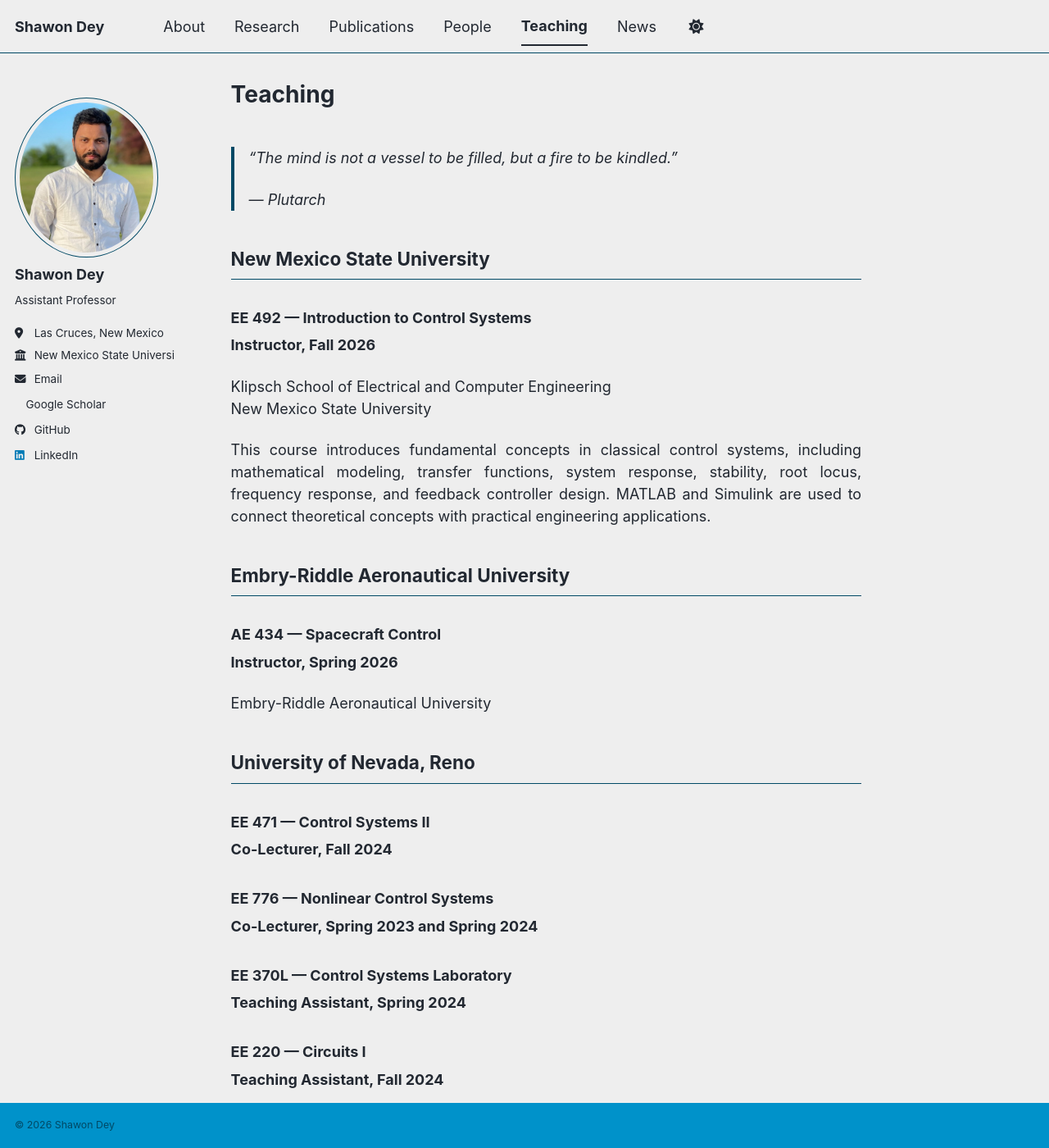
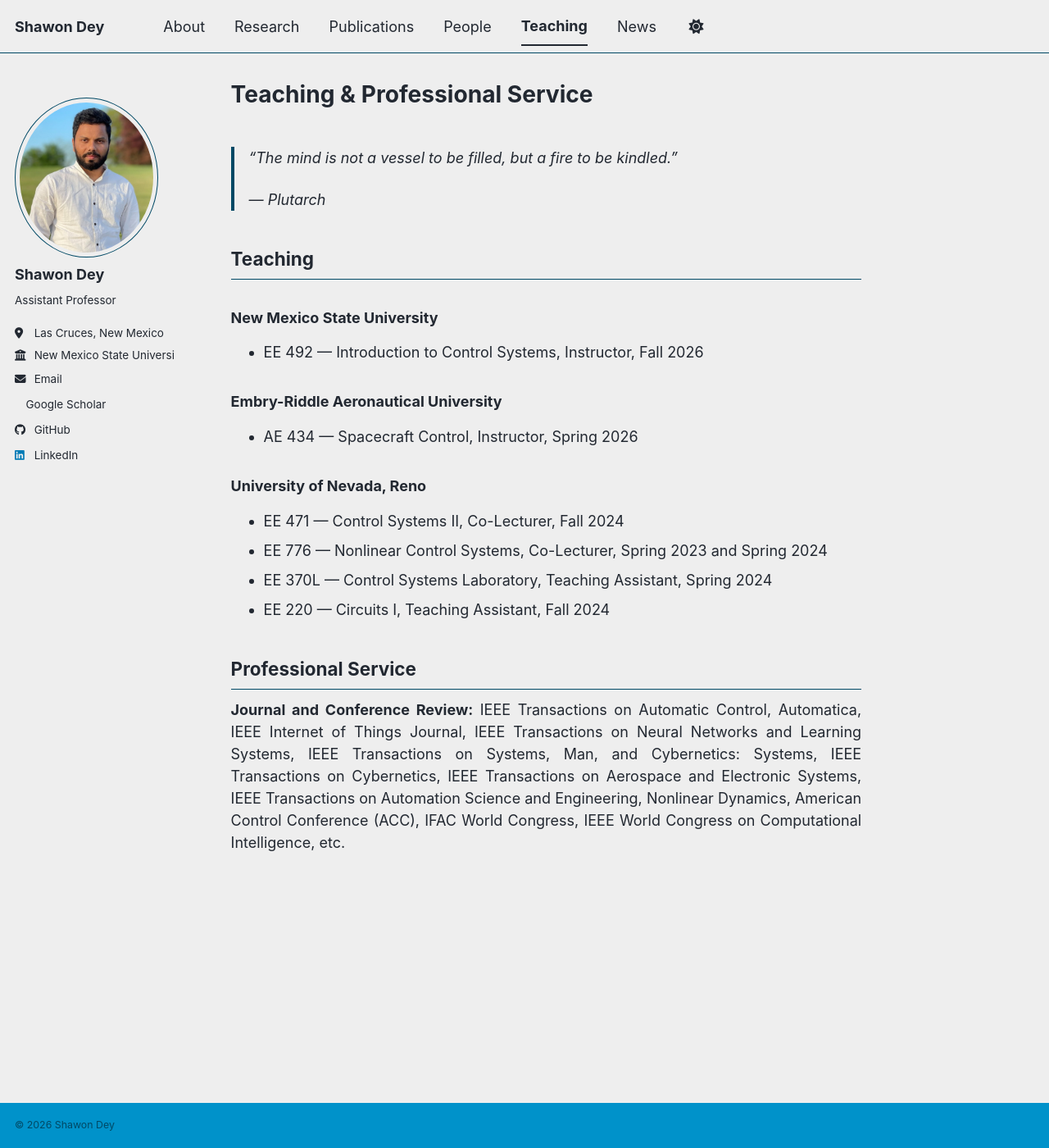
Before and after one commit to shawondey/shawondey.github.io, a Jekyll site: the page built from _pages/teaching.md, in a window 1280 px wide and 1400 px high. Shown: the whole window at 82% size. Built offline with Jekyll 4.4.1, drawn with Linux system fonts in a browser that asks for light colours; a style sheet for code colours, icons or effects is not loaded.

Commit message:
Update teaching.md

```diff
--- a/_pages/teaching.md
+++ b/_pages/teaching.md
@@ -1,6 +1,6 @@
 ---
 permalink: /teaching/
-title: "Teaching"
+title: "Teaching & Professional Service"
 author_profile: true
 ---
 
@@ -8,33 +8,23 @@ author_profile: true
 >
 > — Plutarch
 
-## New Mexico State University
+## Teaching
 
-### EE 492 — Introduction to Control Systems
-**Instructor, Fall 2026**
+### New Mexico State University
 
-Klipsch School of Electrical and Computer Engineering
-New Mexico State University
+- EE 492 — Introduction to Control Systems, Instructor, Fall 2026
 
-This course introduces fundamental concepts in classical control systems, including mathematical modeling, transfer functions, system response, stability, root locus, frequency response, and feedback controller design. MATLAB and Simulink are used to connect theoretical concepts with practical engineering applications.
+### Embry-Riddle Aeronautical University
 
-## Embry-Riddle Aeronautical University
+- AE 434 — Spacecraft Control, Instructor, Spring 2026
 
-### AE 434 — Spacecraft Control
-**Instructor, Spring 2026**
+### University of Nevada, Reno
 
-Embry-Riddle Aeronautical University
+- EE 471 — Control Systems II, Co-Lecturer, Fall 2024
+- EE 776 — Nonlinear Control Systems, Co-Lecturer, Spring 2023 and Spring 2024
+- EE 370L — Control Systems Laboratory, Teaching Assistant, Spring 2024
+- EE 220 — Circuits I, Teaching Assistant, Fall 2024
 
-## University of Nevada, Reno
 
-### EE 471 — Control Systems II
-**Co-Lecturer, Fall 2024**
-
-### EE 776 — Nonlinear Control Systems
-**Co-Lecturer, Spring 2023 and Spring 2024**
-
-### EE 370L — Control Systems Laboratory
-**Teaching Assistant, Spring 2024**
-
-### EE 220 — Circuits I
-**Teaching Assistant, Fall 2024**
+## Professional Service
+**Journal and Conference Review:** IEEE Transactions on Automatic Control, Automatica, IEEE Internet of Things Journal, IEEE Transactions on Neural Networks and Learning Systems, IEEE Transactions on Systems, Man, and Cybernetics: Systems, IEEE Transactions on Cybernetics, IEEE Transactions on Aerospace and Electronic Systems, IEEE Transactions on Automation Science and Engineering, Nonlinear Dynamics, American Control Conference (ACC), IFAC World Congress, IEEE World Congress on Computational Intelligence, etc.
```
